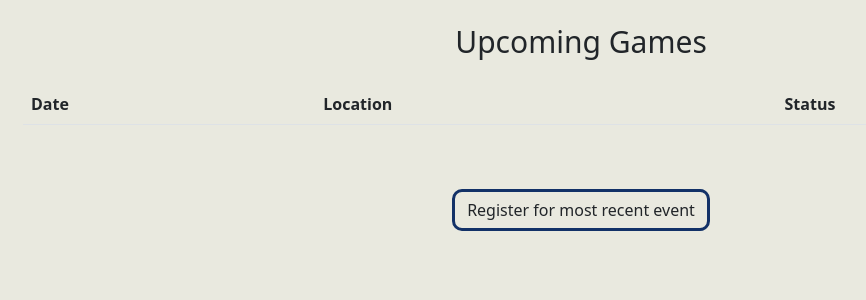
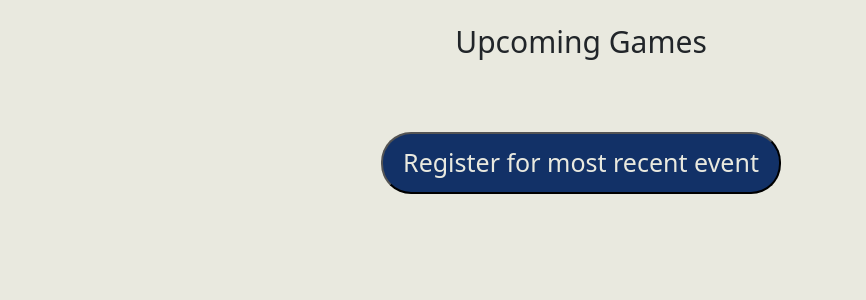
Before and after one commit to survivorchicken9/pickup-volleyball, a Flask app: page / in a window 1280 px wide. Shown: the part 76-376 px from the top of the page, without its empty margins (59-925 px from the left). Run offline with Flask 2, Linux system fonts and the light colour scheme; lists and menus that the app fills with data are empty.

Commit message:
Making things prettier

```diff
--- a/static/styles.css
+++ b/static/styles.css
@@ -126,3 +126,16 @@
     font-size: 30px;
     margin-bottom: 20px;
 }
+
+.button {
+    background-color: #123167;
+    color: #E9E9DF;
+    font-size: 25px;
+    padding: 10px 20px;
+    border-radius: 30px;
+    transition: all 0.5s;
+}
+
+.button:hover {
+    transform: scale(1.05);
+}
--- a/templates/index.html
+++ b/templates/index.html
@@ -5,18 +5,21 @@
 {% block main %}
     <h2 class="container-fluid heading mt-3 mb-4">Upcoming Games</h2>
 
-    <table class="table mt-4">
-        <thead class="table container">
-            <tr>
-                <th>Date</th>
-                <th>Location</th>
-                <th>Status</th>
-            </tr>
-        </thead>
-    </table>
+    <div class="contain">
+        {% for game in games %}
+            <div class="square">
+                <div class="event">
+                    <h4 class="format heading"> {{ game.date }}</h4>
+                    <p><span class="format">Time:</span> {{ game.start_time }} - {{ game.end_time }}</p>
+                    <p><span class="format">Location:</span> {{ game.location }}</p>
+                    <p><span class="format">Notes: </span> {{ game.notes }}</p>
+                </div>
+            </div>
+        {% endfor %}
+    </div>
 
     <form class="form" action="/" method="post">
-        <button class="btn btn-outline-dark mt-5">Register for most recent event</button>
+        <button class="button mt-5">Register for most recent event</button>
     </form>
 
 {% endblock %}
--- a/views/games.py
+++ b/views/games.py
@@ -6,5 +6,5 @@ games_blueprint = Blueprint('games', __name__)  # useful for redirecting
 
 @games_blueprint.route('/')
 def index():
-    alerts = Game.get_all_games()
-    return render_template('index')
+    games = Game.get_all_games()
+    return render_template('index', games=games)
```
